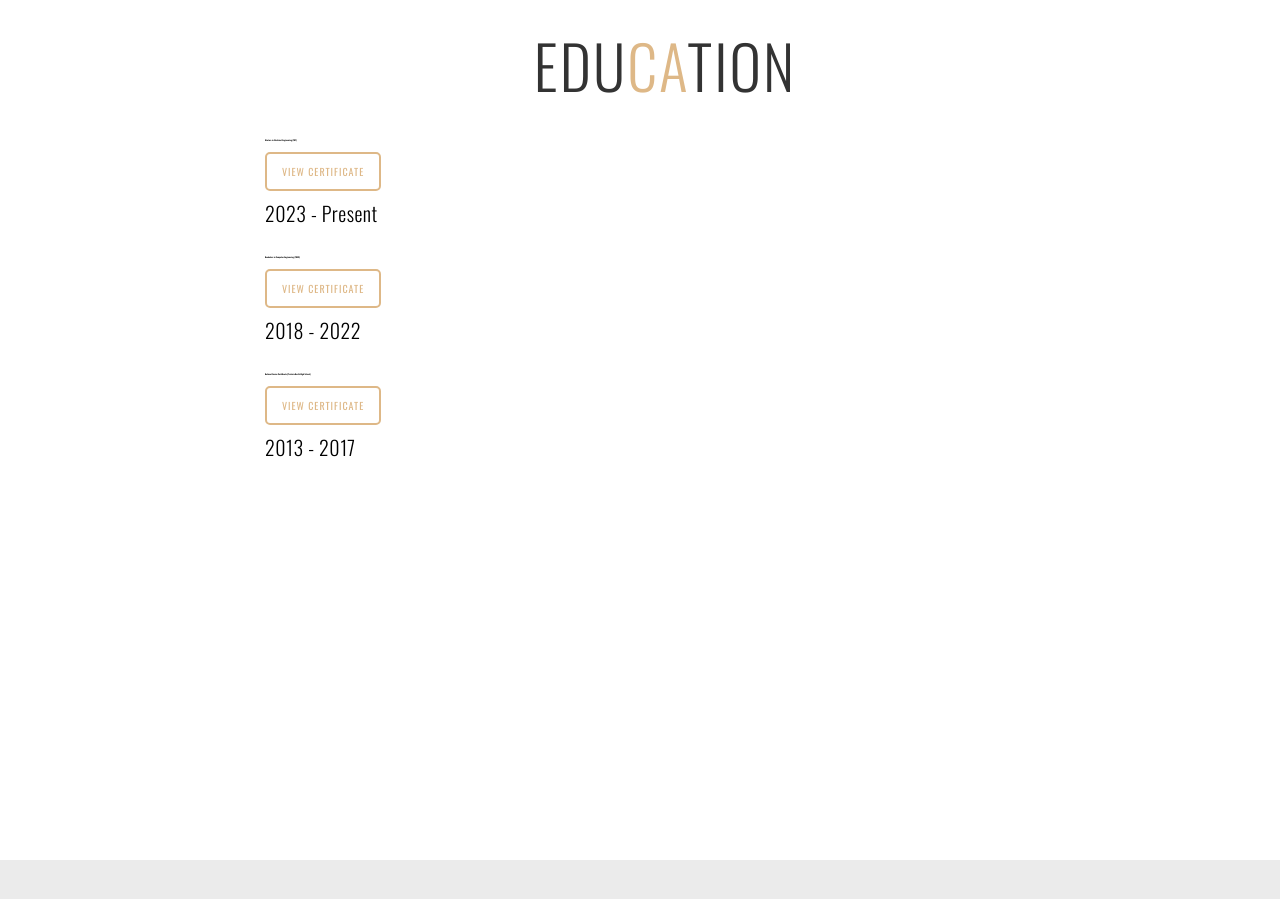
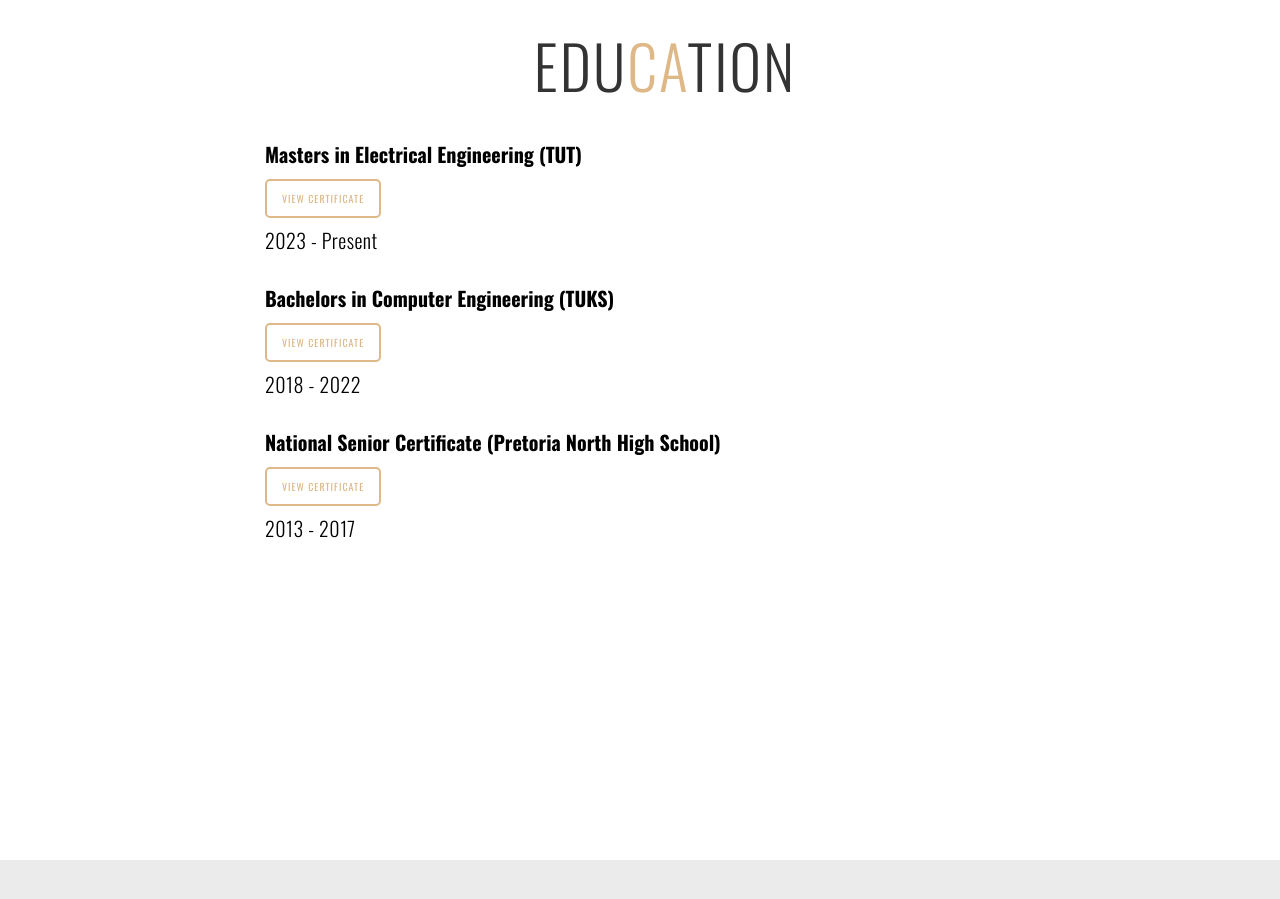
Before and after one commit to Werries341/Werries341.github.io, a plain HTML site: page index.html in a window 1280 px wide. Shown: the part 1620-2519 px from the top of the page. Drawn offline with nearby package versions, Linux system fonts and the light colour scheme; files whose address does not match are found by name.

Commit message:
Testing commit

```diff
--- a/CSS/styles.css
+++ b/CSS/styles.css
@@ -416,7 +416,7 @@
 }
 
 .left-col-edu h2 {
-	font-size: 2px;
+	font-size: 2rem;
     margin: 0 0 10px 0; /* Adjust spacing around the h2 */
 }
 
```
